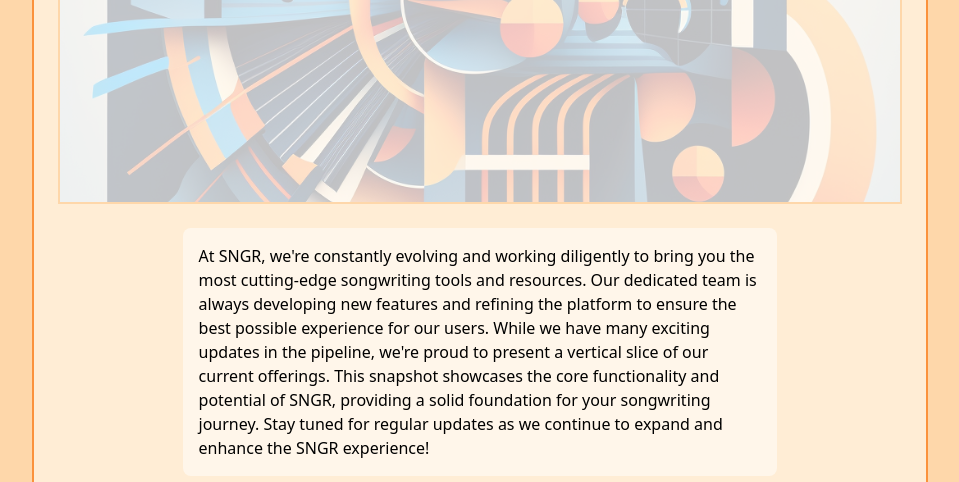
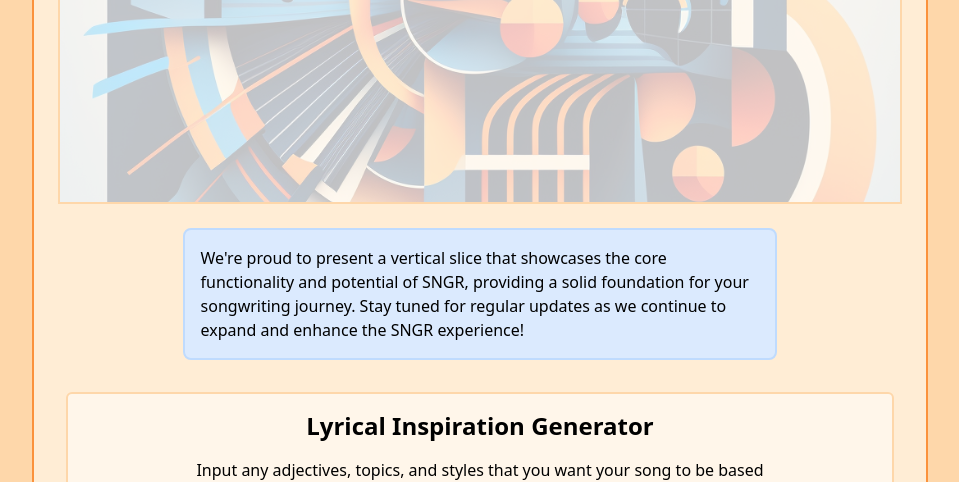
Before and after one commit to jeliroco/songwriters-next-generation-resource, an Astro site: page /trial in a window 1280 px wide. Shown: the part 342-824 px from the top of the page, without its empty margins (160-1119 px from the left). Built offline with nearby package versions, Linux system fonts and the light colour scheme; Astro itself is replaced by a stand-in of ours; no server answers.

Commit message:
update trial text

```diff
--- a/src/pages/trial.astro
+++ b/src/pages/trial.astro
@@ -40,17 +40,12 @@ const openai = new OpenAIApi(configuration);
     </HeroImage>
     <div class="h-6"></div>
     <p
-      class="p-4 m-auto text-xs rounded-lg max-w-prose bg-white/50 md:text-base"
+      class="p-4 m-auto text-xs bg-blue-100 border-2 border-blue-200 rounded-lg max-w-prose md:text-base"
     >
-      At SNGR, we're constantly evolving and working diligently to bring you the
-      most cutting-edge songwriting tools and resources. Our dedicated team is
-      always developing new features and refining the platform to ensure the
-      best possible experience for our users. While we have many exciting
-      updates in the pipeline, we're proud to present a vertical slice of our
-      current offerings. This snapshot showcases the core functionality and
-      potential of SNGR, providing a solid foundation for your songwriting
-      journey. Stay tuned for regular updates as we continue to expand and
-      enhance the SNGR experience!
+      We're proud to present a vertical slice that showcases the core
+      functionality and potential of SNGR, providing a solid foundation for your
+      songwriting journey. Stay tuned for regular updates as we continue to
+      expand and enhance the SNGR experience!
     </p>
     <div class="h-6"></div>
     <SongResponse client:load />
```
